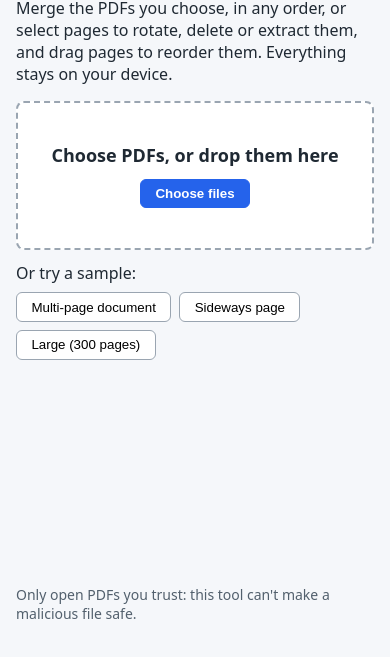
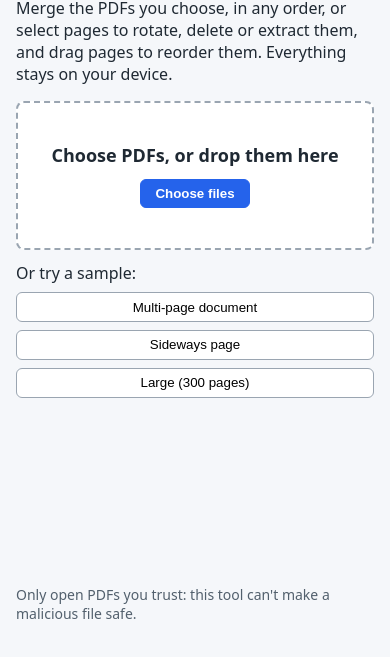
Before and after one commit to jono1762/pdf-processor, a website built with Vite: page index.html in a window 390 px wide. Shown: the part 111-768 px from the top of the page. Built offline with nearby package versions, Linux system fonts and the light colour scheme.

Commit message:
Make the sample buttons equal width, stacked on phones.

```diff
--- a/src/style.css
+++ b/src/style.css
@@ -60,6 +60,11 @@ h1 {
   display: flex;
   flex-wrap: wrap;
   gap: 0.5rem;
+}
+
+/* Wide enough for the longest label, "Multi-page document", so all three match */
+#sample-buttons button {
+  min-width: 10.5rem;
 }
 
 /* Dashed box around the file picker; files can be dropped on it. It is the first
@@ -353,6 +358,17 @@ footer {
     flex: 1;
   }
 
+  /* Two wouldn't fit side by side at the same width on every phone, so all three
+     stack at full width */
+  #sample-buttons {
+    flex-direction: column;
+    width: 100%;
+  }
+
+  #sample-buttons button {
+    min-width: 0;
+  }
+
   /* Two equal columns for Select all and Download */
   #page-tools {
     display: grid;
```
Also changed, not shown: PLAN.md (+1 -0 lines).
